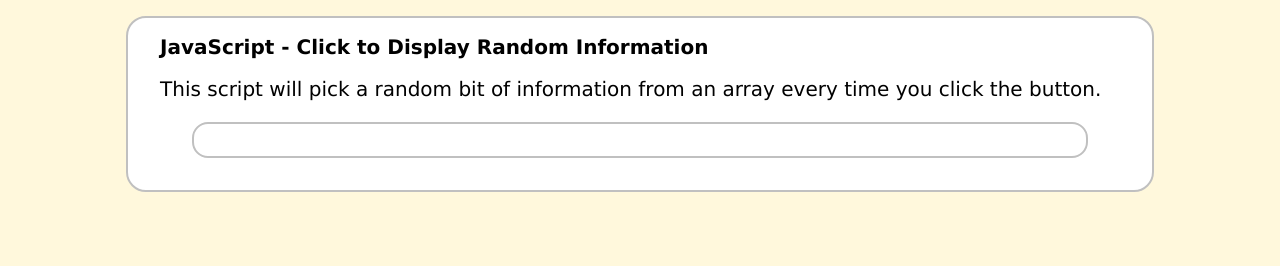
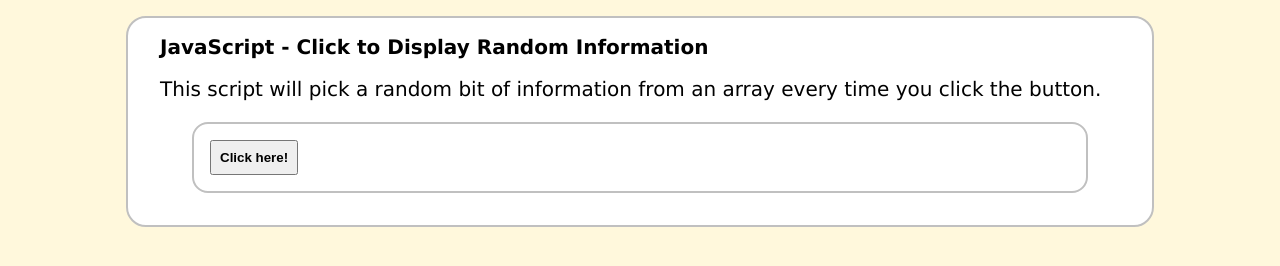
Before and after one commit to Jakobshammerlock/JS-Functions-events, a plain HTML site: page index.html in a window 1280 px wide. Drawn offline with Linux system fonts and the light colour scheme.

Commit message:
added randomizer button

```diff
--- a/index.html
+++ b/index.html
@@ -7,6 +7,7 @@
    <title>Random Information</title>
    <link rel="stylesheet" href="reset.css">
    <link rel="stylesheet" href="styles.css">
+   <script src="random-info.js"></script>
 
 </head>
 
@@ -21,10 +22,10 @@
 
       <section class="two-columns">
          <!-- ⬇ Button to activate the showInfo() function -->
-
+         <button onclick="showInfo()">Click here!</button>
 
          <!-- ⬇ Element with the ID of "info" to hold the chosen information -->
-
+         <div id="info"></div>
 
       </section>
 
--- a/random-info.js
+++ b/random-info.js
@@ -1,7 +1,17 @@
 // List of possible choices
+function showInfo(){
+   var infoList=[
+      "Ivan",
+      "Cookie",
+      "Vlad",
+      "<h2>Hello world!<h2>"
+   ];
+
+   // Generate a random number and pick that item from the array
+   var randomizer=Math.floor(Math.random() * infoList.length);
+
+   // Write that information in the HTML element that has the ID of "info"
+   document.getElementById("info").innerHTML = infoList[randomizer];
 
 
-   // Generate a random number and pick that item from the array
-
-
-   // Write that information in the HTML element that has the ID of "info"
+};
```
